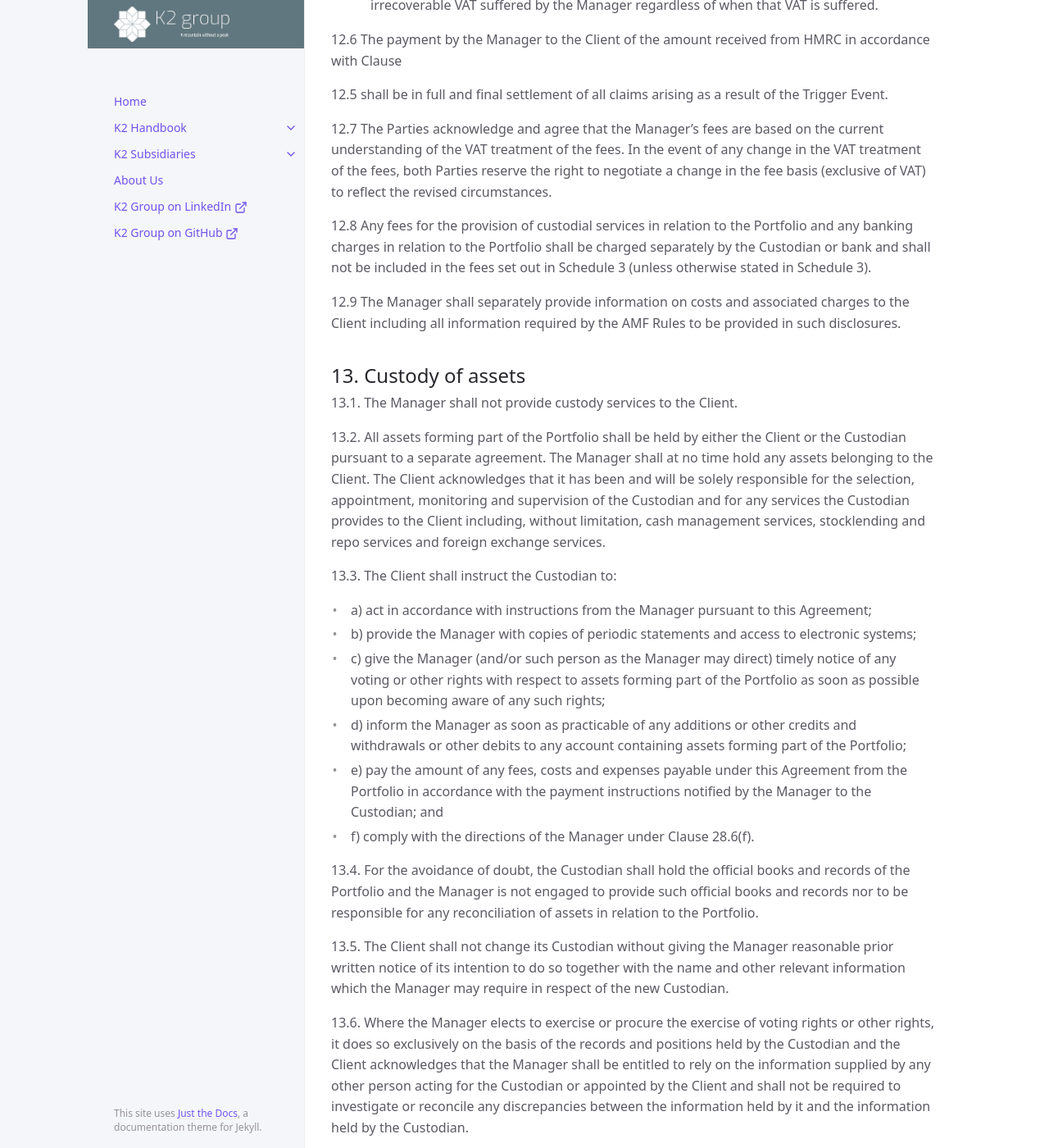
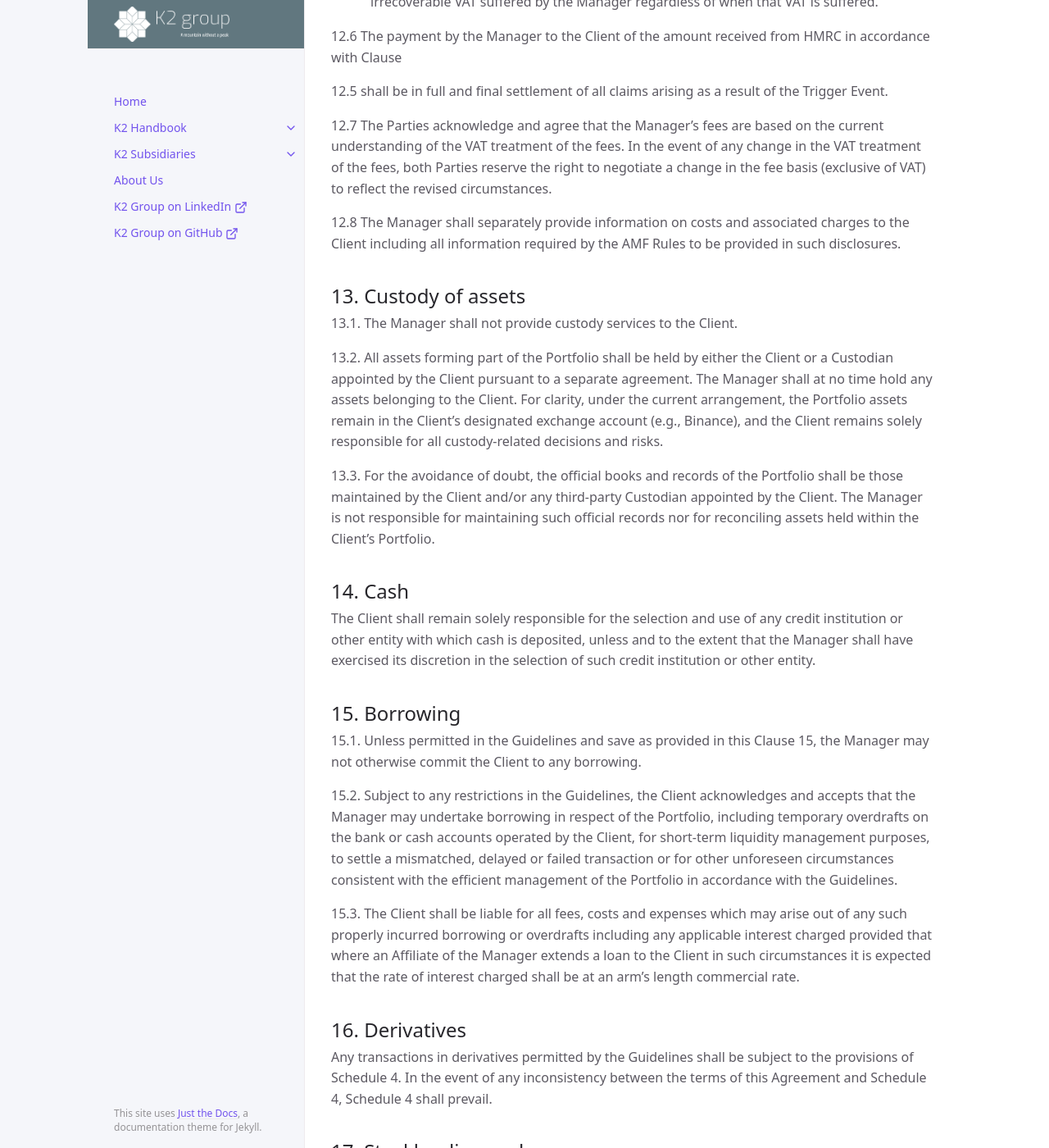
Before and after one commit to K2-Groups/k2-groups.github.io, a Jekyll site: the page built from docs/k2-subsidiaries/k2-crypto/investment-management-agreement.md, in a window 1280 px wide and 1400 px high, scrolled down 14288 px. Shown: the whole window at 82% size. Built offline with Jekyll 4.4.1, drawn with Linux system fonts in a browser that asks for light colours; cached includes are drawn as plain includes; some of the changed text lies outside the part shown.

Commit message:
Update investment-management-agreement.md

```diff
--- a/docs/k2-subsidiaries/k2-crypto/investment-management-agreement.md
+++ b/docs/k2-subsidiaries/k2-crypto/investment-management-agreement.md
@@ -52,7 +52,7 @@ In this Agreement the following words and expressions shall have the following m
 
 "**Counterparty(ies)**" means any entity which effects a transaction, executes orders or passes or places orders for execution and includes brokers, dealers, market makers, executing brokers and clearing brokers (whether acting as principal or agent);
 
-"**Custodian**" means the person from time to time appointed by the Client to provide custody services in relation to all or part of the Portfolio;
+"**Custodian**" means the person or entity appointed by the Client to provide custody services in relation to all or part of the Portfolio. For the avoidance of doubt, the Manager does not provide custody services, and the Client is responsible for appointing and maintaining a Custodian for their assets.
 
 "**Data Protection Laws**" means all applicable statutes and regulations in any jurisdiction pertaining to the processing of personal data, including the privacy and security of personal data;
 
@@ -206,8 +206,7 @@ For the avoidance of doubt, the Investment Management Service shall not constitu
 - a)	to select and use such Counterparties or trading venues (including, where permitted under applicable law, Affiliates of the Manager) to effect transactions on behalf of the Client;
 - b)	to give instructions for the opening of accounts in the name of the Client and the operation of such accounts;
 - c)	to negotiate, amend, execute, sign, deliver or otherwise bring into effect all such agreements, master agreements, confirmations, account opening documents, contracts, deeds, other instruments, notifications, warranties, undertakings, representations and indemnities in the name of, binding against, and on behalf of the Client;
-- d)	to give instructions to the Custodian to transfer cash or securities held by the Custodian on behalf of the Client in connection with the settlement of transactions; and
-- e)	to take any other action (including, without limitation, day-to-day decisions) which the Manager reasonably considers to be necessary, desirable or incidental to carry out the services under this Agreement.
+- d)	to take any other action (including, without limitation, day-to-day decisions) which the Manager reasonably considers to be necessary, desirable or incidental to carry out the services under this Agreement.
 
 5.4.	Based on information provided by the Client, in providing the Investment Management Service, the Manager shall be responsible for assessing the suitability of investments and the Portfolio for the Client as required by the AMF Rules. The reason for assessing suitability is to enable the Manager to act in the Client’s best interest. As the Client is a professional client, the Manager is entitled to assume that the Client has the necessary level of experience and knowledge in order to understand the risks involved in the relevant transaction or in the management of the Portfolio. The Client shall be responsible for ensuring that information provided to the Manager is kept accurate, complete and up to date so as to enable the Manager to assess suitability for the Client.
 
@@ -293,30 +292,14 @@ research charge as budgeted and the frequency with which the specific research c
 
 12.7	The Parties acknowledge and agree that the Manager’s fees are based on the current understanding of the VAT treatment of the fees. In the event of any change in the VAT treatment of the fees, both Parties reserve the right to negotiate a change in the fee basis (exclusive of VAT) to reflect the revised circumstances.
 
-12.8	Any fees for the provision of custodial services in relation to the Portfolio and any banking charges in relation to the Portfolio shall be charged separately by the Custodian or bank and shall not be included in the fees set out in Schedule 3 (unless otherwise stated in Schedule 3).
-
-12.9	The Manager shall separately provide information on costs and associated charges to the Client including all information required by the AMF Rules to be provided in such disclosures.
+12.8	The Manager shall separately provide information on costs and associated charges to the Client including all information required by the AMF Rules to be provided in such disclosures.
 
 ## 13.	Custody of assets
 13.1.	The Manager shall not provide custody services to the Client.
 
-13.2.	All assets forming part of the Portfolio shall be held by either the Client or the Custodian pursuant to a separate agreement. The Manager shall at no time hold any assets belonging to the Client. The Client acknowledges that it has been and will be solely responsible for the selection, appointment, monitoring and supervision of the Custodian and for any services the Custodian provides to the Client including, without limitation, cash management services, stocklending and repo services and foreign exchange services.
+13.2. All assets forming part of the Portfolio shall be held by either the Client or a Custodian appointed by the Client pursuant to a separate agreement. The Manager shall at no time hold any assets belonging to the Client. For clarity, under the current arrangement, the Portfolio assets remain in the Client’s designated exchange account (e.g., Binance), and the Client remains solely responsible for all custody-related decisions and risks.
 
-13.3.	The Client shall instruct the Custodian to:
-
-- a)	act in accordance with instructions from the Manager pursuant to this Agreement;
-- b)	provide the Manager with copies of periodic statements and access to electronic systems;
-- c)	give the Manager (and/or such person as the Manager may direct) timely notice of any voting or other rights with respect to assets forming part of the Portfolio as soon as possible upon becoming aware of any such rights;
-- d)	inform the Manager as soon as practicable of any additions or other credits and withdrawals or other debits to any account containing assets forming part of the Portfolio;
-- e)	pay the amount of any fees, costs and expenses payable under this Agreement from the Portfolio in accordance with the payment instructions notified by the Manager to the Custodian; and
-- f)	comply with the directions of the Manager under Clause 28.6(f).
-
-13.4.	For the avoidance of doubt, the Custodian shall hold the official books and records of the Portfolio and the Manager is not engaged to provide such official books and records nor to be responsible for any reconciliation of assets in relation to the Portfolio.
-
-13.5.	The Client shall not change its Custodian without giving the Manager reasonable prior written notice of its intention to do so together with the name and other relevant information which the Manager may require in respect of the new Custodian.
-
-13.6.	Where the Manager elects to exercise or procure the exercise of voting rights or other rights, it does so exclusively on the basis of the records and positions held by the Custodian and the Client acknowledges that the Manager shall be entitled to rely on the information supplied by any other person acting for
-the Custodian or appointed by the Client and shall not be required to investigate or reconcile any discrepancies between the information held by it and the information held by the Custodian.
+13.3.	For the avoidance of doubt, the official books and records of the Portfolio shall be those maintained by the Client and/or any third-party Custodian appointed by the Client. The Manager is not responsible for maintaining such official records nor for reconciling assets held within the Client’s Portfolio.
 
 ## 14.	Cash
 The Client shall remain solely responsible for the selection and use of any credit institution or other entity with which cash is deposited, unless and to the extent that the Manager shall have exercised its discretion in the selection of such credit institution or other entity.
@@ -334,9 +317,7 @@ Any transactions in derivatives permitted by the Guidelines shall be subject to
 ## 17.	Stocklending and repos
 17.1	Unless otherwise agreed in the Guidelines, the Manager shall not undertake any stock lending, stock borrowing, repurchase or reverse repurchase arrangements in relation to assets in the Portfolio.
 
-17.2	Where the Client has entered into a securities lending programme with the Custodian or another third party, it shall procure that such Custodian or third party ensures that sufficient securities are available for the account of the Client to satisfy any settlement obligations created by such transactions entered into by the Manager for the Portfolio in accordance with the Guidelines as well as to comply with applicable law (including applicable requirements on short sales) in connection with such securities lending transactions.
-
-17.3	Where the Manager has agreed to undertake stock lending, stock borrowing, repurchase or reverse repurchase arrangements in relation to assets in the Portfolio, these will be subject to the provisions of Schedule 6 in addition to any other agreement entered into pursuant to Clause 17.1. In the event of any inconsistency between the terms of this Agreement and Schedule 6, Schedule 6 shall prevail.
+17.2	Where the Manager has agreed to undertake stock lending, stock borrowing, repurchase or reverse repurchase arrangements in relation to assets in the Portfolio, these will be subject to the provisions of Schedule 6 in addition to any other agreement entered into pursuant to Clause 17.1. In the event of any inconsistency between the terms of this Agreement and Schedule 6, Schedule 6 shall prevail.
 
 ## 18.	Records, valuations, confirmations and periodic statements
 18.1.	The Manager will keep or cause to be kept records of investments, sales, disbursements and other transactions carried out by the Manager on behalf of the Client under this Agreement in accordance with applicable law.
@@ -345,7 +326,7 @@ Any transactions in derivatives permitted by the Guidelines shall be subject to
 
 18.3.	The basis of all valuations will be as stated in the first periodic statement unless otherwise notified.
 
-18.4.	Without prejudice to Clause 13.4, the Manager will maintain its own records of the Portfolio and transactions relating to the Portfolio to enable it to assess at any date, without undue delay, their nature and value. The Client acknowledges that valuation levels for the assets of the Portfolio in the periodic statements provided by the Manager in respect of the Portfolio shall reflect the Manager’s good faith effort to ascertain fair market levels (including accrued income, if any) for the assets reasonably believed by the Manager to be held for the Portfolio based on pricing and valuation information believed by the Manager to be reliable.
+18.4.	Without prejudice to Clause 13.3, the Manager will maintain its own records of the Portfolio and transactions relating to the Portfolio to enable it to assess at any date, without undue delay, their nature and value. The Client acknowledges that valuation levels for the assets of the Portfolio in the periodic statements provided by the Manager in respect of the Portfolio shall reflect the Manager’s good faith effort to ascertain fair market levels (including accrued income, if any) for the assets reasonably believed by the Manager to be held for the Portfolio based on pricing and valuation information believed by the Manager to be reliable.
 
 18.5.	The Manager may rely on an external data provider, Counterparty, Trade Repository or other third party to supply information or data of any kind, including derivative valuations. The Manager accepts no responsibility whatsoever (whether in contract, tort or otherwise, except to the extent that any such responsibility cannot be excluded by law) for Losses to the Client incurred as a consequence of the external data provider, Counterparty, Trade Repository or other third party supplying inaccurate information or data.
 
@@ -357,13 +338,6 @@ Any transactions in derivatives permitted by the Guidelines shall be subject to
 
 ## 19.	Voting
 19.1.	Unless the Client instructs the Manager to the contrary in writing, the Manager is authorised to issue proxy voting instructions or to vote on a show of hands at a meeting in relation to any relevant assets held or that were held in the Portfolio, and to execute and bind the Client in actions (including corporate actions), waivers, consents, covenants and indemnifications related to such voting proxies.
-
-19.2.	The Client acknowledges and agrees that the Manager:
-
-- a)	may establish guidelines for the exercise of voting of proxies or other rights and may employ the services of a proxy voting service to exercise proxies in accordance with the Manager’s guidelines;
-- b)	may be precluded by regulation from exercising or procuring the exercise of any voting rights attaching to the Portfolio’s holdings of In-House Funds;
-- c)	may, in its discretion, elect not to exercise or procure the exercise of any voting or other rights and, except as may be explicitly provided by applicable law, the Manager shall not incur any liability to the Client by reason of any exercise of, or failure to exercise, any such discretion and shall not incur any liability for any failure arising from an act or omission of a person other than the Manager; and
-- d)	may not be able to audit the onward transmission of voting instructions from the Custodian or any proxy voting agent to any other party.
 
 ## 20.	Conflicts of interest
 20.1.	The Manager and any Affiliate may effect transactions in which the Manager, any Affiliate, another client of the Manager or of an Affiliate has, directly or indirectly, a material interest or a relationship of any description with another party, which involves or may involve a potential conflict with the Manager’s duty to the Client. The Manager will ensure that such transactions are effected on terms which are not materially less favourable to the Client than if the conflict or potential conflict had not existed. Any conflicts which the Manager is not able to prevent or manage effectively shall be promptly disclosed by the Manager to the Client. Except as required by the AMF Rules, neither the Manager nor any Affiliate shall be liable to account to the Client for any profit, commission or remuneration made or received from or by reason of such transactions or any connected transactions or to disclose the same or the identity of any other client or counterparty involved in such transactions, nor will the Manager’s fees, unless otherwise provided, be abated.
@@ -388,7 +362,7 @@ Any transactions in derivatives permitted by the Guidelines shall be subject to
 - f)	it has read and understood the risk disclosures that have been separately notified to the Client by the Manager and which provide a description of the nature and risks of financial instruments including appropriate guidance on, and warnings of, the risks associated with investments in financial instruments or in respect of particular investment strategies;
 - g)	it is acting as principal with respect to the transactions contemplated under this Agreement and shall accordingly be liable as principal for all obligations under this Agreement;
 - h)	it is the sole beneficial owner of all the assets in the Portfolio (or, where it is acting as trustee, it is acting on behalf of the beneficial owner) and that the assets are free from any lien, charge or other encumbrance or security interest;
-- i)	it shall not, without the Manager’s prior written consent, dispose of, encumber or otherwise deal with any of the assets comprising the Portfolio nor permit any other person, including the Custodian, to do so;
+- i)	it shall use reasonable efforts to avoid interfering with the execution of the Investment Management Service and shall not dispose of, encumber or otherwise deal with the Portfolio in a way that would prevent the Manager from discharging its responsibilities under this Agreement;
 - j)	it shall promptly provide to the Manager, and update as required, all information or documents that are reasonably necessary for the Manager to receive (including a valid Legal Entity Identifier) with a view to the proper discharge of its functions under this Agreement or which the Manager may reasonably request for such purpose or which is required by any competent authority;
 - k)	information or documentation provided by the Client or its agents to the Manager pursuant to this Agreement is accurate, complete, up-to-date and not misleading in any respect and the Client has notified the Manager of all such information which is reasonably relevant to the performance of the Manager’s duties under this Agreement[; and
 - l)	it has read and understood the sustainable finance disclosures at Schedule 7][^15].
@@ -404,7 +378,7 @@ Any transactions in derivatives permitted by the Guidelines shall be subject to
 ## 22.	Liability
 22.1	The Manager shall be liable to the Client for any Losses incurred by the Client only to the extent that such Losses arise under the law of contract and are the direct result of any act or omission taken or omitted by the Manager or a Delegate during the term of, and under, this Agreement which constitutes negligence, wilful default or fraud of the Manager, such Delegate or their directors, officers or employees in providing any of the services under this Agreement. Without prejudice to Clause 22.4, the Manager shall not otherwise be liable for any other Losses suffered by the Client including Losses arising from:
 
-- a)	the Manager carrying out or relying on any Instructions or on any information provided or made available to the Manager by the Client, the Custodian, any agent of the Client or any person appointed or retained by the Manager under Clause 9;
+- a)	the Manager carrying out or relying on any Instructions or on any information provided or made available to the Manager by the Client, the Custodian, any agent of the Client or any person appointed or retained by the Manager under Clause 9 including reliance on account information or trading permissions granted via APIs to third-party platforms such as cryptocurrency exchanges;
 - b)	any delays due to market conditions or changes in market conditions;
 - c)	any delayed receipt, non-receipt, loss or corruption of any information contained in any electronic communication or for any breach of confidentiality resulting from email communication or any consequential loss arising from either of the foregoing; or
 - d)	acts or omissions (including negligence, wilful default, fraud or insolvency) of any other person (including Counterparties, the Custodian and external data providers), unless otherwise specified in this Agreement.
@@ -483,7 +457,7 @@ Any transactions in derivatives permitted by the Guidelines shall be subject to
 - c)	the performance measurement for the Portfolio shall end with effect from [the Cessation of Investment Management Service Date]/[the Termination Date]/[such date as is agreed between the Parties];
 - d)	the Manager will continue to vote all proxies in accordance with its proxy voting policy;
 - e)	the Manager will not be responsible for undertaking any transactions affecting the Portfolio intended to facilitate reorganisation of the Portfolio by the Client or any other person except under separate written agreement between the Client and the Manager; and
-- f)	the Manager may direct the Custodian to retain or realise any investments of the Portfolio as may be required to settle transactions already initiated or to pay any outstanding liabilities of the Client in either case without prior notice to the Client. If there is a dispute as to the payment of fees to the Manager, the Client may require the disputed amount to be held in a third party escrow account pending resolution of the dispute.
+- f)	The Manager shall not be entitled to direct any third party Custodian to realise or retain any investments of the Portfolio. The Client remains responsible for ensuring that sufficient assets are available in their designated account to settle any open transactions or pay outstanding liabilities under this Agreement. In the event of a fee dispute, the Client may request that the disputed amount be held in an escrow account pending resolution.
 
 28.7.	The Manager will continue to provide periodic statements pursuant to Clause 18.2 up to the Termination Date.
 
```
